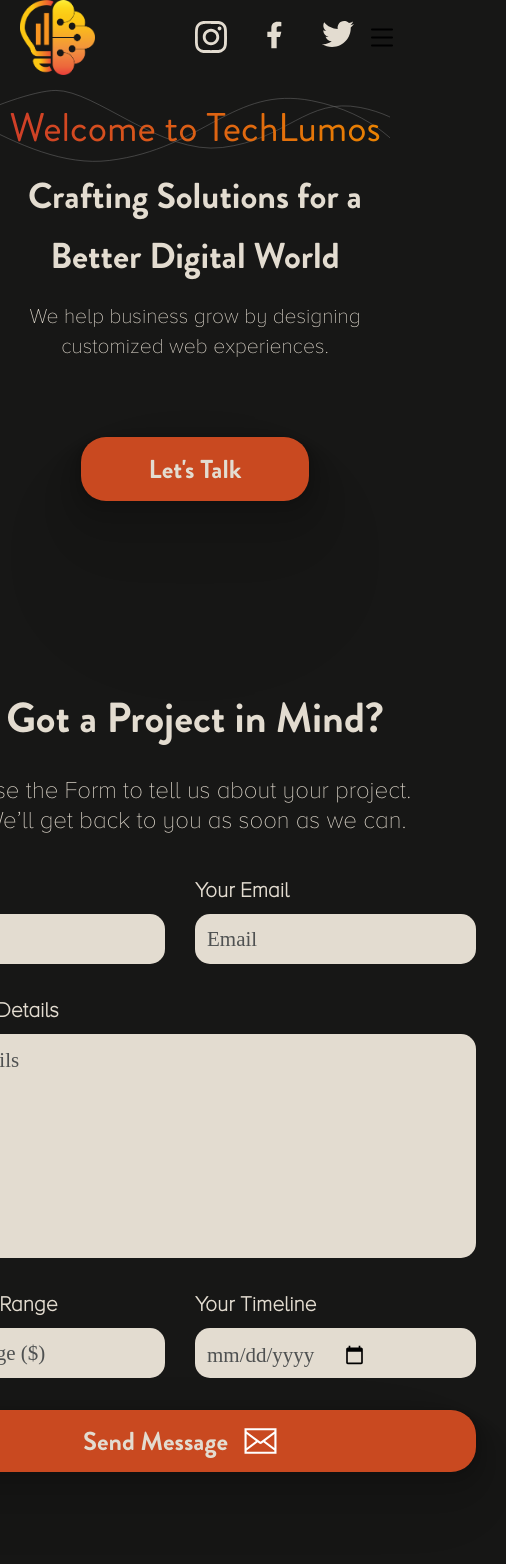
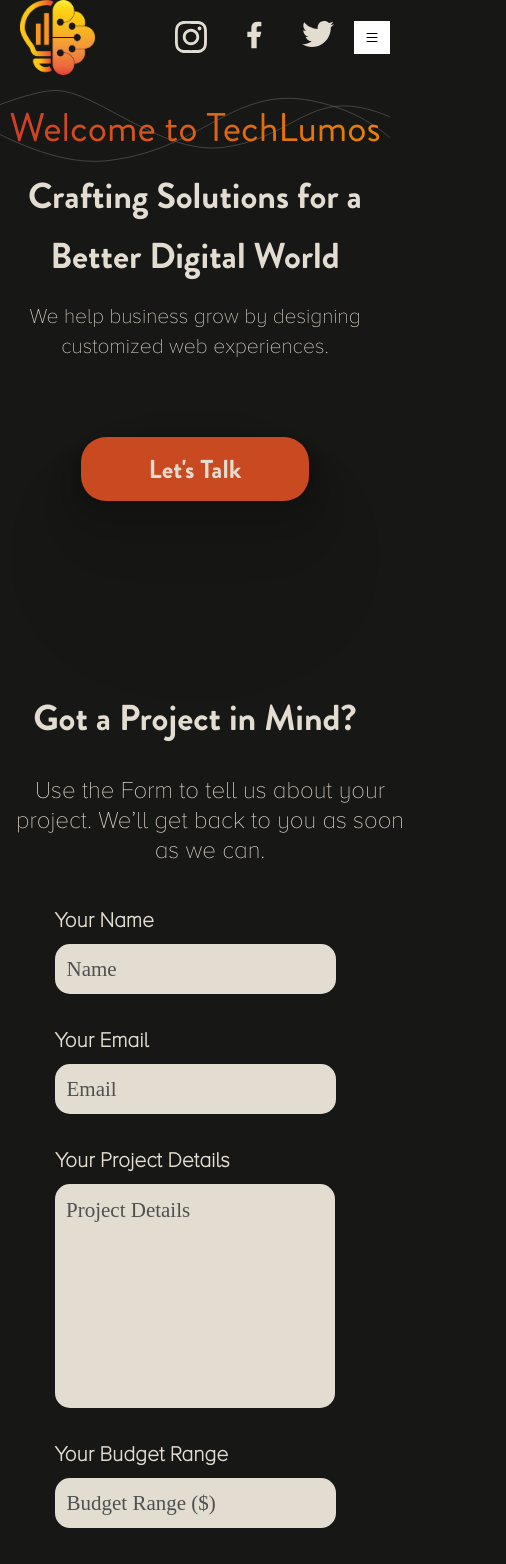
Before and after one commit to Kazumamoto/TechLumos, a React (Create React App) app: page / in a window 390 px wide. Shown: the top 1564 px of the page, 506 px wide, since content can reach past the window. Built offline with nearby package versions, Linux system fonts and the light colour scheme; a web font is replaced by a local one.

Commit message:
Form and NavBar Completed

```diff
--- a/src/components/Form/Form.js
+++ b/src/components/Form/Form.js
@@ -14,7 +14,7 @@
       </div>
       <div className={classes.formForm}>
         <Form>
-          <div className="d-flex">
+          <div className={classes.inputTagsG01}>
             <Input
               name="username"
               type="text"
@@ -31,6 +31,7 @@
             ></Input>
           </div>
           <div className="d-flex flex-column">
+            <div className={classes.proDetails}>
               <label for="details">Your Project Details</label>
               <div>
                 <textarea
@@ -40,7 +41,8 @@
                 ></textarea>
               </div>
             </div>
-          <div className="d-flex">
+          </div>
+          <div className={classes.inputTagsG02}>
             <Input
               name="budget"
               type="number"
--- a/src/components/Form/Form.module.css
+++ b/src/components/Form/Form.module.css
@@ -16,7 +16,6 @@
 .formPanel{
     margin: 20px 10px 170px 10px;
     display: flex;
-    align-items: center;
     justify-content: space-around;
 }
 
@@ -37,7 +36,7 @@
 }
 
 .formPanelLine02{
-    margin-top: 30px;
+    margin: 30px auto 0px;
     width: 475px;
     font-family: Proxima;
     font-style: normal;
@@ -116,6 +115,10 @@
     flex-grow: 0;
 }
 
+.inputTagsG01, .inputTagsG02{
+    display: flex;
+}
+
 .sendMessage:active,
 .sendMessage:focus {
     outline: none;
@@ -139,4 +142,40 @@
         justify-content: center;
         width: 100%;
     }
+
+    .sendMessage{
+        margin: 0px auto;
+    }
+
+    .proDetails{
+        margin: auto;
+    }
 }
+
+@media screen and (max-width: 640px) {
+    .inputTagsG01, .inputTagsG02{
+        flex-direction: column;
+    }
+
+    .proDetails{
+        margin: auto;
+        width: 280px;
+    }
+
+    textarea{
+        width: 280px;
+    }
+
+    .sendMessage{
+        width: 300px;
+    }
+}
+
+@media screen and (max-width:500px) {
+    .formPanelLine01{
+        font-size: 36px;
+    }
+    .formPanelLine02{
+        width: 400px;
+    }
+}
--- a/src/components/NavBar/NavBar.module.css
+++ b/src/components/NavBar/NavBar.module.css
@@ -4,10 +4,9 @@
 } */
 
 .Bar{
-    /* min-width: 855px; */
+    margin: 0px auto;
     max-width: 1330px;
     padding: 10px auto;
-    background-color: #171716;
 }
 
 nav{
@@ -97,9 +96,8 @@
     }
 
     .navButton{
-        margin: 0px;
-        padding: 0px;
         display: unset;
-        scale: 2;
+        padding: 0px 10px;
+        background-color: white;
     }
 }
--- a/src/components/UI/Input.module.css
+++ b/src/components/UI/Input.module.css
@@ -63,3 +63,15 @@
     order: 0;
     flex-grow: 0;
 }
+
+@media screen and (max-width:1200px) {
+    .inputTag {
+        margin: 0px 15px;
+    }
+}
+
+@media screen and (max-width:640px) {
+    .inputTag {
+        margin: 0px auto;
+    }
+}
```
Lines whose indentation alone changed are shown as unchanged.
